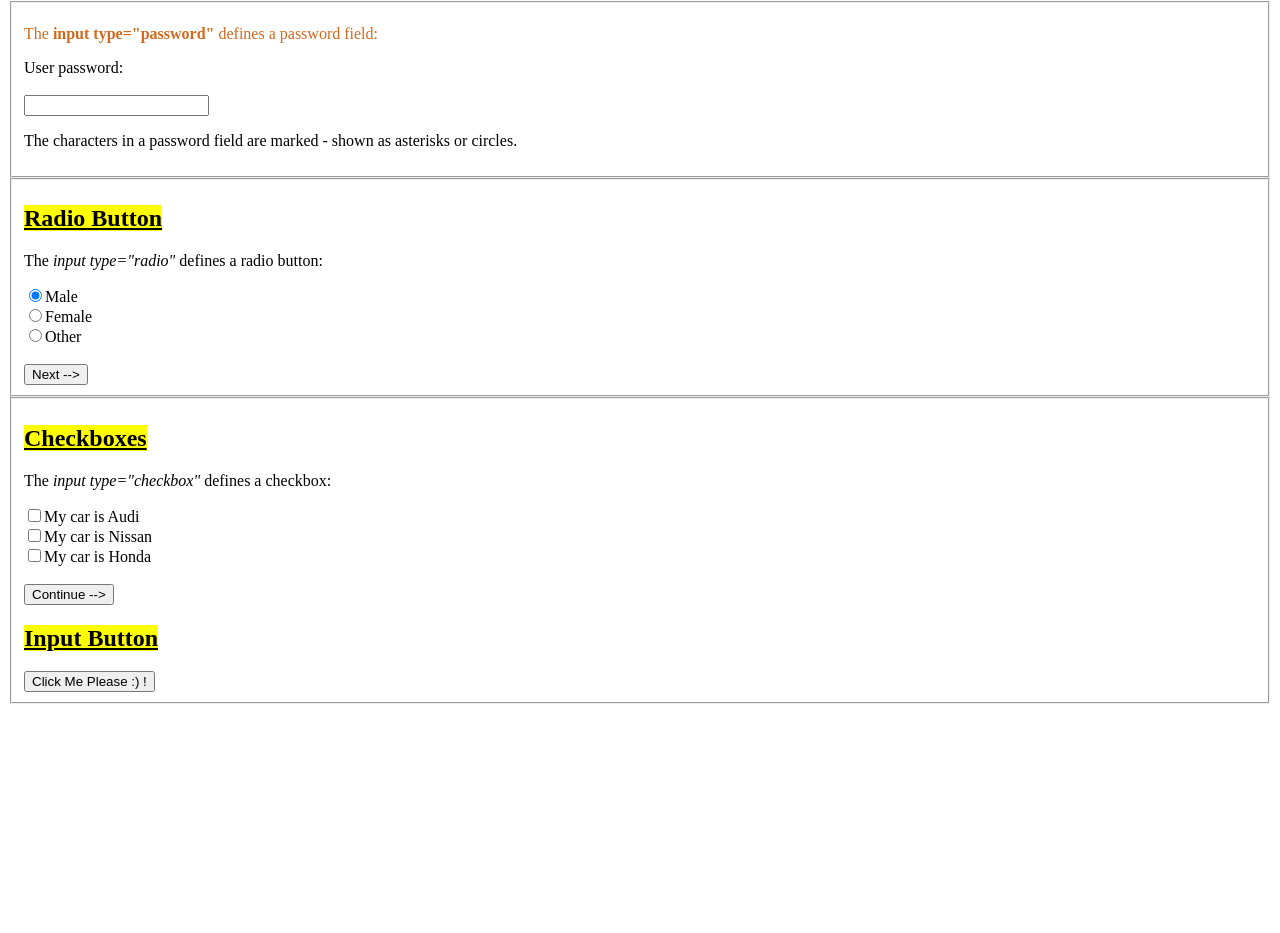
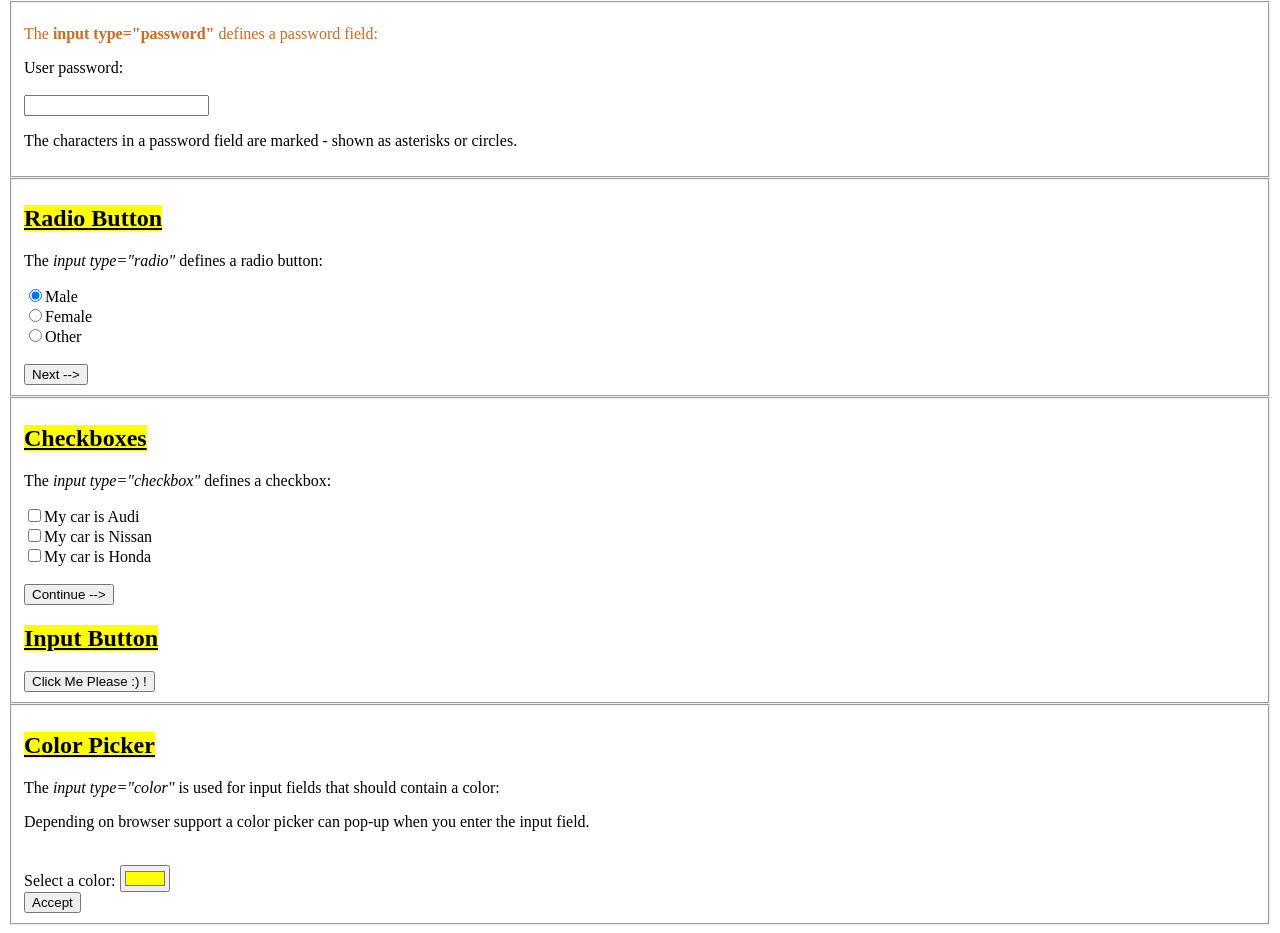
Before and after one commit to pale-cinder/HTML5, a plain HTML site: page index_inputtype.html in a window 1280 px wide. Shown: the part 337-1270 px from the top of the page. Before the commit the page ends 1049 px from the top, so only its background shows below. Drawn offline with Linux system fonts and the light colour scheme.

Commit message:
color picker

```diff
--- a/index_inputtype.html
+++ b/index_inputtype.html
@@ -83,6 +83,22 @@
     </fieldset>
 
 
+    <fieldset>
+    <h2><mark><ins>Color Picker</mark></ins></h2>
+    <p>The <i>input type="color"</i> is used for input fields that should contain a color:</p>
+    <p>Depending on browser support a color picker can pop-up when you enter the input field.</p>
+    <br>
+    <form action="/something.something">
+    Select a color:
+    <input type="color" name="favcolor" value="#ffff06">
+    <br>
+    <input type="submit" value="Accept">
+
+    <br>
+    </form>
+    </fieldset>
+
+
 
 
 </body>
```
